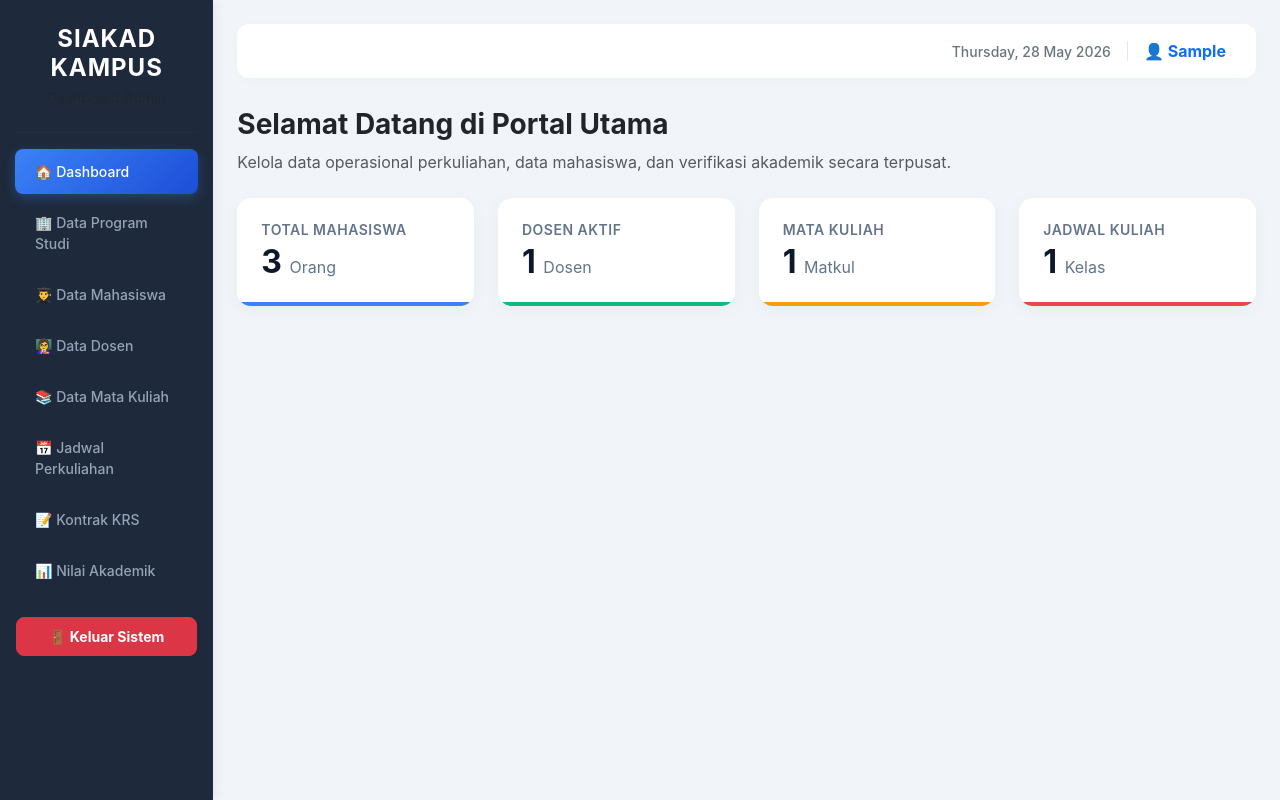
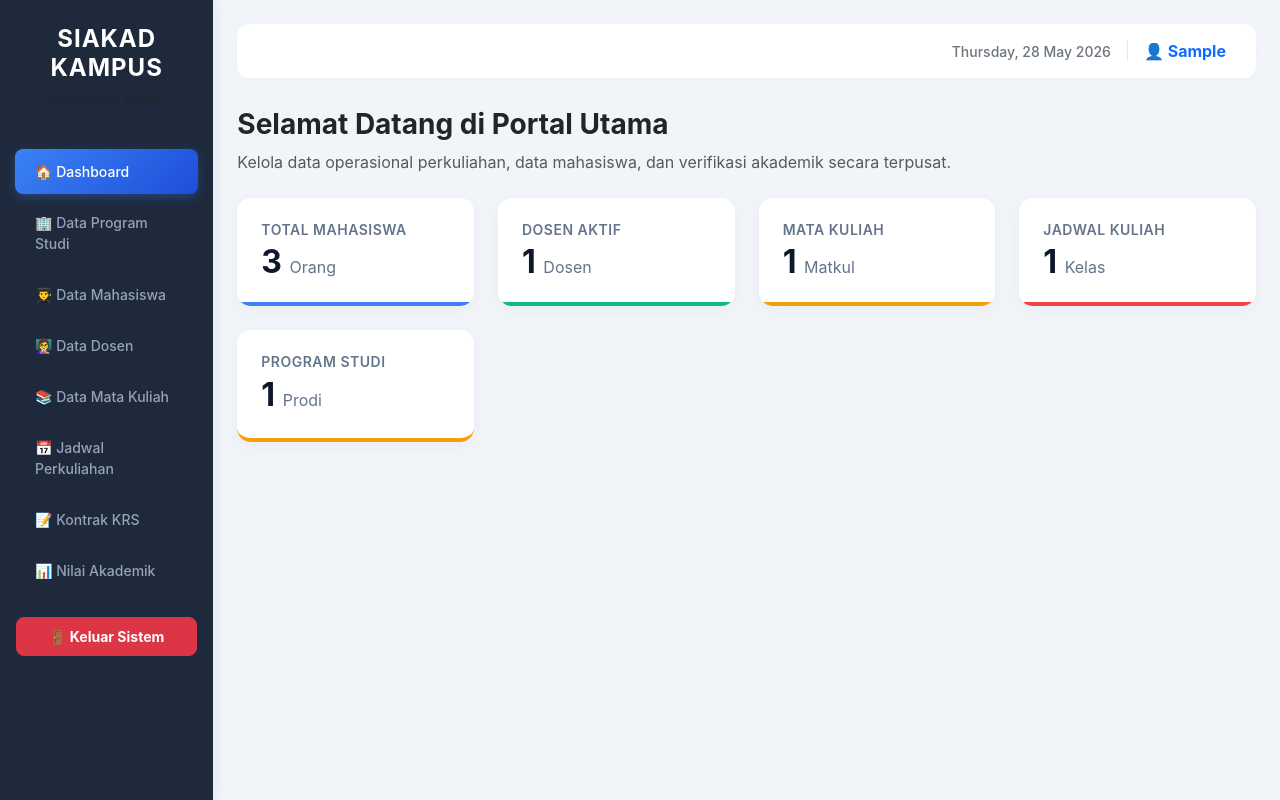
Before and after one commit to Kazutodp/administrasi-kampus, a PHP site: page /dashboard.php in a window 1280 px wide. Run offline with PHP 8.4, Linux system fonts and the light colour scheme; the visitor is signed in with stand-in values (Sample User, id 1); data comes from the database, SQL or seed files in the repository; tables that the repository leaves empty hold one stand-in row (values such as "Sample post").

Commit message:
pembaruan

```diff
--- a/dashboard.php
+++ b/dashboard.php
@@ -170,8 +170,7 @@
                     <p class="text-muted">Kelola data operasional perkuliahan, data mahasiswa, dan verifikasi akademik secara terpusat.</p>
                 </div>
 
-
-                <div class="row g-4">
+                <div class="row g-4 mb-4">
                     <div class="col-md-3">
                         <div class="card-stat border-mhs">
                             <h5>Total Mahasiswa</h5>
@@ -201,6 +200,21 @@
                     </div>
                 </div>
 
+                <div class="row g-4">
+                    <div class="col-md-3">
+                        <div class="card-stat" style="border-bottom: 4px solid #f59e0b;">
+                            <h5>Program Studi</h5>
+                            <h2>
+                                <?php
+                                    $q_prd = mysqli_query($koneksi, "SELECT COUNT(*) as total FROM prodi");
+                                    $row_prd = mysqli_fetch_assoc($q_prd);
+                                    echo $row_prd['total'];
+                                ?>
+                                <span style="font-size: 16px; color: #64748b; font-weight: normal;">Prodi</span>
+                            </h2>
+                        </div>
+                    </div>
+                </div>
             </div>
         </div>
     </div>
```
